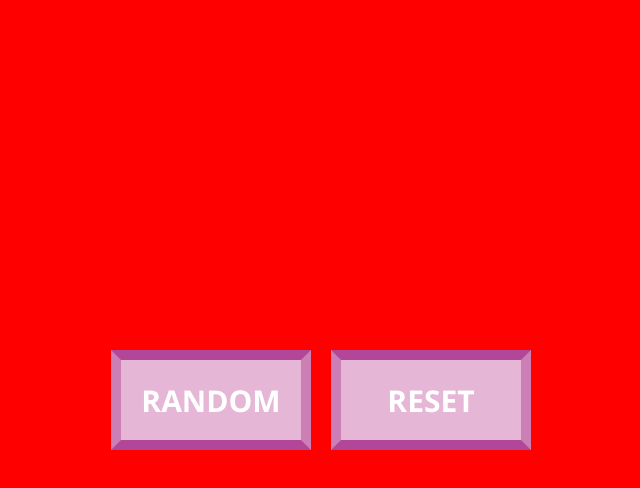
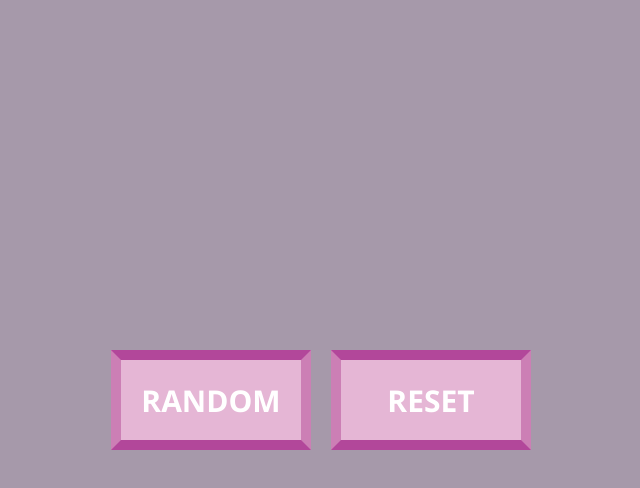
Before and after one commit to Peter-Springer/color_changer_solo, a plain HTML site: page index.html in a window 1280 px wide. Both pictures are taken after a click on the button "RANDOM". Shown: the whole page, without its empty margins (319-959 px from the left). Drawn offline with nearby package versions, Linux system fonts and the light colour scheme.

Commit message:
random button working

```diff
--- a/css/stylesheet.css
+++ b/css/stylesheet.css
@@ -1,5 +1,11 @@
+* {
+  -webkit-box-sizing: border-box;
+  -moz-box-sizing: border-box;
+  box-sizing: border-box;
+}
+
 body {
-  background-color: red;
+  background-color: white;
 }
 
 .container {
--- a/script.js
+++ b/script.js
@@ -1,7 +1,12 @@
+function randomColor() {
+  return '#' + Math.random().toString(16).substr(-6);
+};
+
 $('.random-button').on('click', function() {
-
-})
+  $('body').css('background-color', (randomColor()));
+  if (randomColor() === "#FFFFFF") {randomColor();}
+});
 
 $('.reset-button').on('click', function(){
   $('body').css('background-color', 'white');
-})
+});
```
Also changed, not shown: 1 other file. Lines whose indentation alone changed are shown as unchanged.
